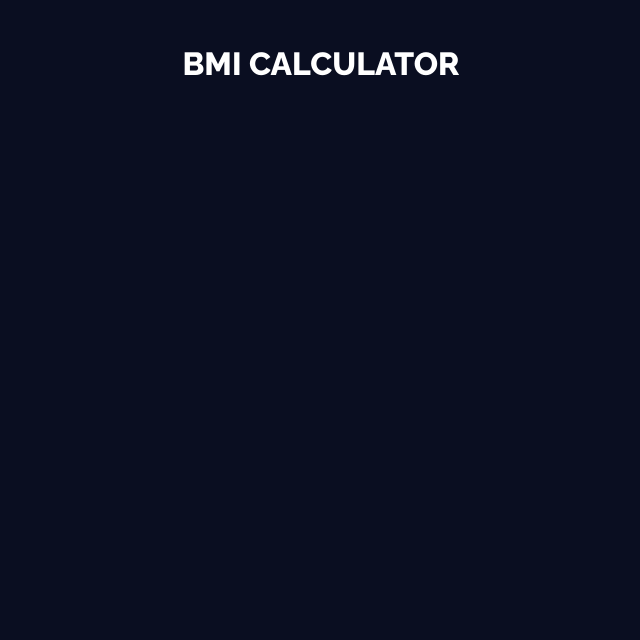
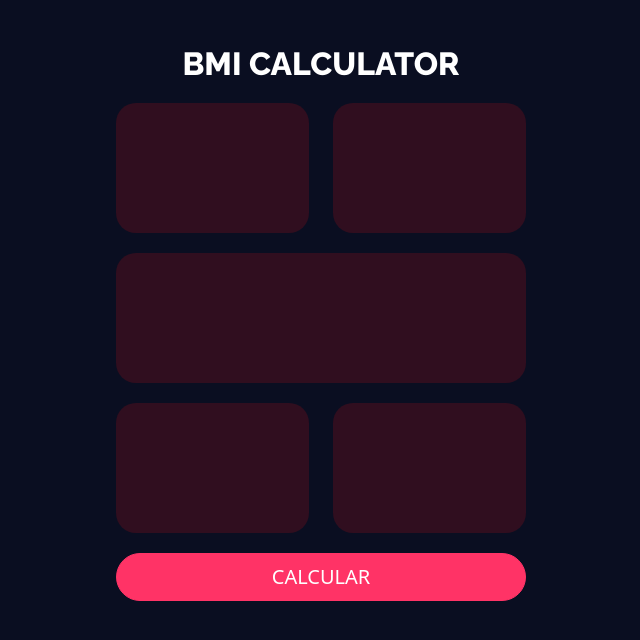
Before and after one commit to truizdiaz/angular-bmicalculator, an Angular app: page / in a window 1280 px wide. Shown: the top 640 px of the page, without its empty margins (319-959 px from the left). Built offline with nearby package versions, Linux system fonts and the light colour scheme.

Commit message:
Maquetamos inicio Component

```diff
--- a/src/app/components/inicio/inicio.component.css
+++ b/src/app/components/inicio/inicio.component.css
@@ -0,0 +1,5 @@
+.fondoItem {
+    background-color: #FF111328;
+    height: 130px;
+    border-radius: 20px;
+}
--- a/src/app/components/inicio/inicio.component.html
+++ b/src/app/components/inicio/inicio.component.html
@@ -1,5 +1,41 @@
 <div class="row">
     <div class="col-lg-4 offset-lg-4">
         <h2 class="titulo">BMI CALCULATOR</h2>
+        <div class="row">
+            <div class="col-lg-6">
+                <div class="fondoItem">
+
+                </div>
+            </div>
+            <div class="col-lg-6">
+                <div class="fondoItem">
+
+                </div>
+            </div>
+        </div>
+        <div class="row">
+            <div class="col-lg-12">
+                <div class="fondoItem">
+
+                </div>
+            </div>
+        </div>
+        <div class="row">
+            <div class="col-lg-6">
+                <div class="fondoItem">
+
+                </div>
+            </div>
+            <div class="col-lg-6">
+                <div class="fondoItem">
+
+                </div>
+            </div>
+        </div>
+        <div class="row">
+            <div class="col-lg-12">
+                <button class="btn btn-primary btn-lg btn-block btn-color">CALCULAR</button>
+            </div>
+        </div>
     </div>
 </div>
--- a/src/styles.css
+++ b/src/styles.css
@@ -13,3 +13,15 @@ body {
 .row {
     margin-top: 20px;
 }
+
+.btn-color {
+    background-color: #FF3366;
+    border-color: #FF3366;
+    border-radius: 25px;
+    width: 100%;
+}
+
+.btn-color:hover {
+    background-color: #FF3366;
+    border-color: #FF3366;
+}
```
